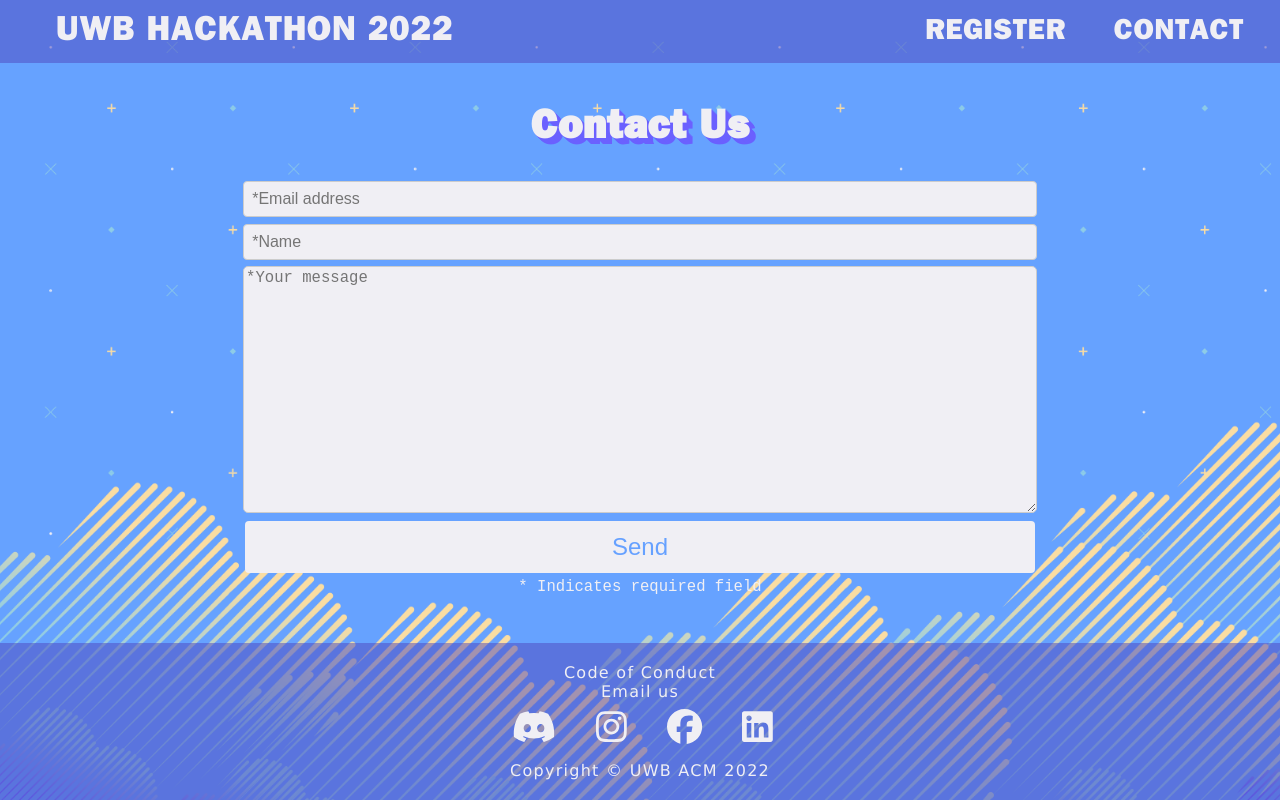
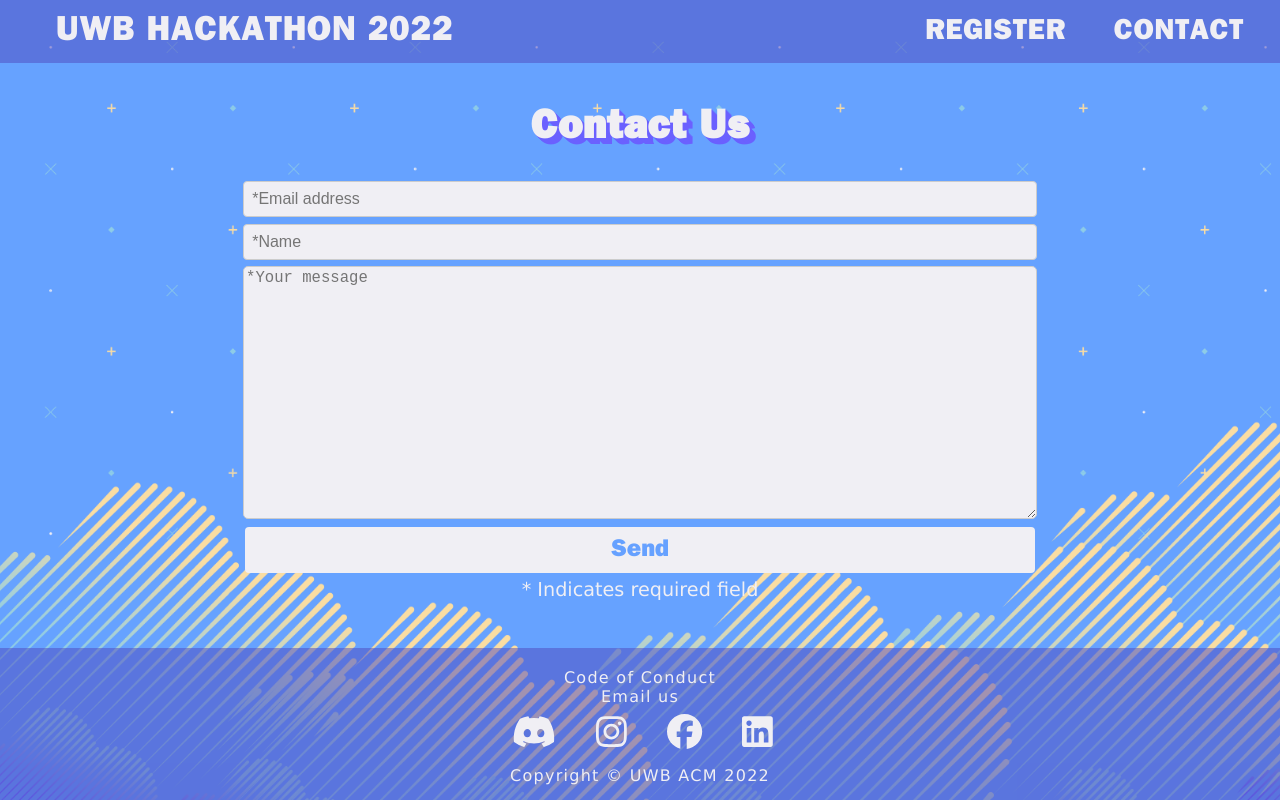
Before and after one commit to UWB-ACM/uwb-hacks, a React (Create React App) app: page /contact in a window 1280 px wide. Built offline with nearby package versions, Linux system fonts and the light colour scheme.

Commit message:
font fix

```diff
--- a/src/styles/contact.css
+++ b/src/styles/contact.css
@@ -29,7 +29,7 @@
 .contact_form button {
     margin:0.2em;
     font-size: 1.5em;
-    font-family: fantasy;
+    font-family: FranklinGothic;
     padding: 0.5em;
     border-radius: 10px;
 
@@ -47,6 +47,6 @@
 }
 
 .contact_p {
-    font-family: monospace !important;
+    font-family: 'Lucida Sans' !important;
     font-size: 1.2em;
 }
```
